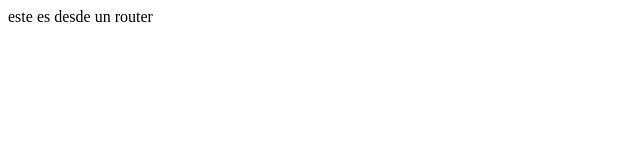
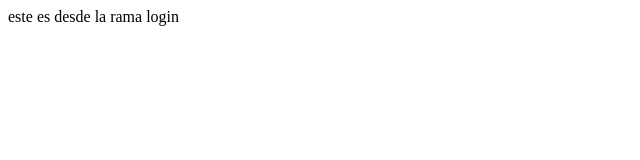
Before and after one commit to ErickHR/github, a plain HTML site: page index.html in a window 1280 px wide. Shown: the full height of the page, 0-640 px from the left. Drawn offline with Linux system fonts and the light colour scheme.

Commit message:
change text

```diff
--- a/index.html
+++ b/index.html
@@ -7,6 +7,6 @@
     <title>Document</title>
 </head>
 <body>
-    este es desde un router
+    este es desde la rama login
 </body>
 </html>
```
